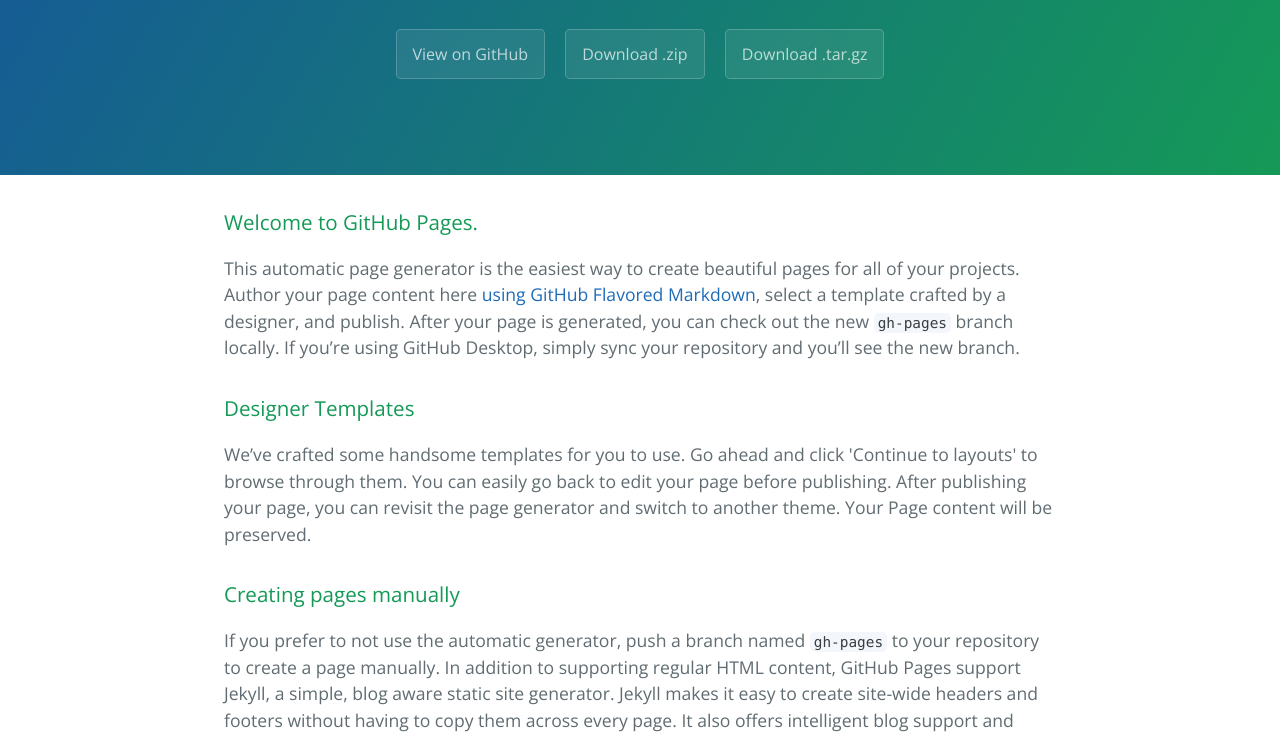
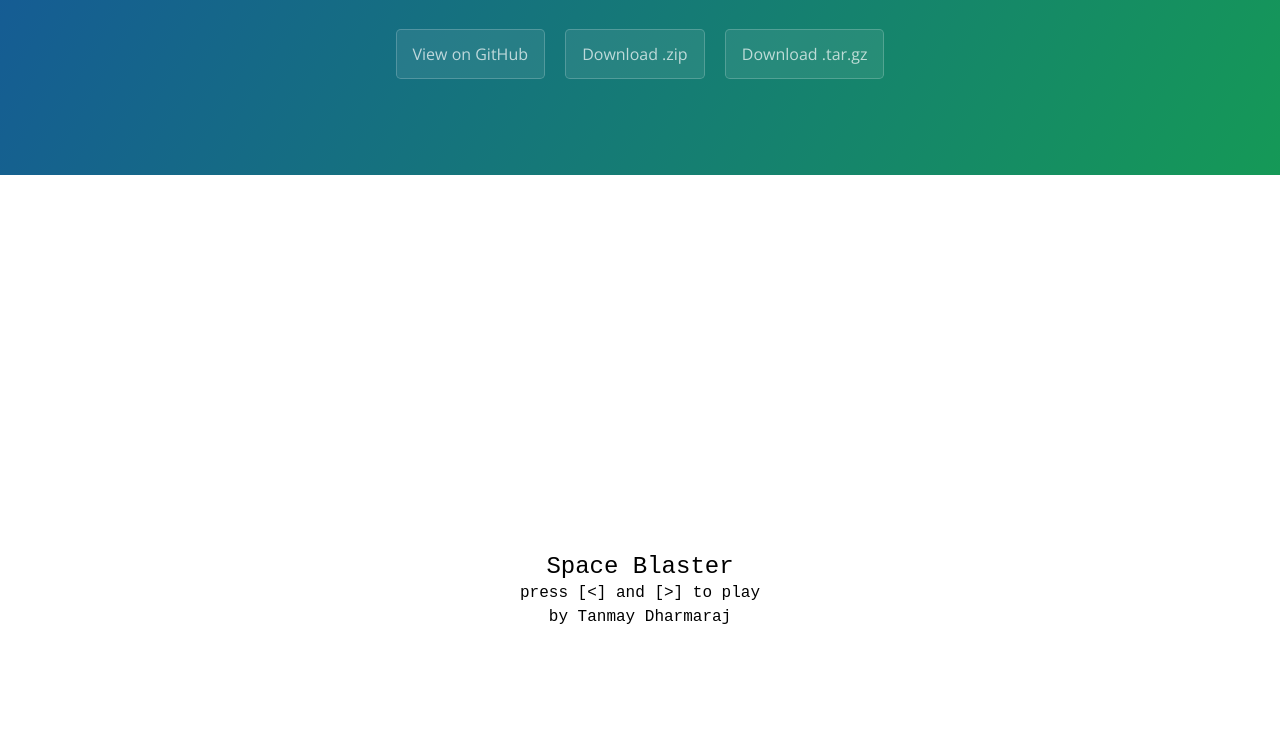
Before and after one commit to TanmayDharmaraj/space-blaster, a website with bundled scripts: page index.html in a window 1280 px wide. Shown: the part 208-945 px from the top of the page. Built offline with nearby package versions, Linux system fonts and the light colour scheme; files whose address does not match are found by name.

Commit message:
Modified space blaster home page

```diff
--- a/index.html
+++ b/index.html
@@ -8,6 +8,16 @@
     <link href='https://fonts.googleapis.com/css?family=Open+Sans:400,700' rel='stylesheet' type='text/css'>
     <link rel="stylesheet" type="text/css" href="stylesheets/stylesheet.css" media="screen">
     <link rel="stylesheet" type="text/css" href="stylesheets/github-light.css" media="screen">
+    <script type="text/javascript" src="build/bundle.js" defer></script>
+    <style>
+    #canvas-container {
+       width: 100%;
+       text-align:center;
+    }
+    canvas {
+      display: inline;
+    }
+    </style>
   </head>
   <body>
     <section class="page-header">
@@ -19,6 +29,9 @@
     </section>
 
     <section class="main-content">
+      <div id="canvas-container">
+        <canvas id="stage"></canvas>
+      </div>
       <h3>
 <a id="welcome-to-github-pages" class="anchor" href="#welcome-to-github-pages" aria-hidden="true"><span aria-hidden="true" class="octicon octicon-link"></span></a>Welcome to GitHub Pages.</h3>
 
--- a/src/index.js
+++ b/src/index.js
@@ -1,8 +1,7 @@
 import Rx from 'rxjs/Rx';
-import library from './lib/objects'
+import library from './lib/helper'
 
 const canvas = document.getElementById('stage');
-canvas.focus();
 canvas.width = window.innerWidth / 3;
 
 //substract some account from the height to avoid browsers creating vertical scroll bars.
```
Also changed, not shown: src/lib/helper.js (renamed from src/lib/objects.js), 2 other files.
